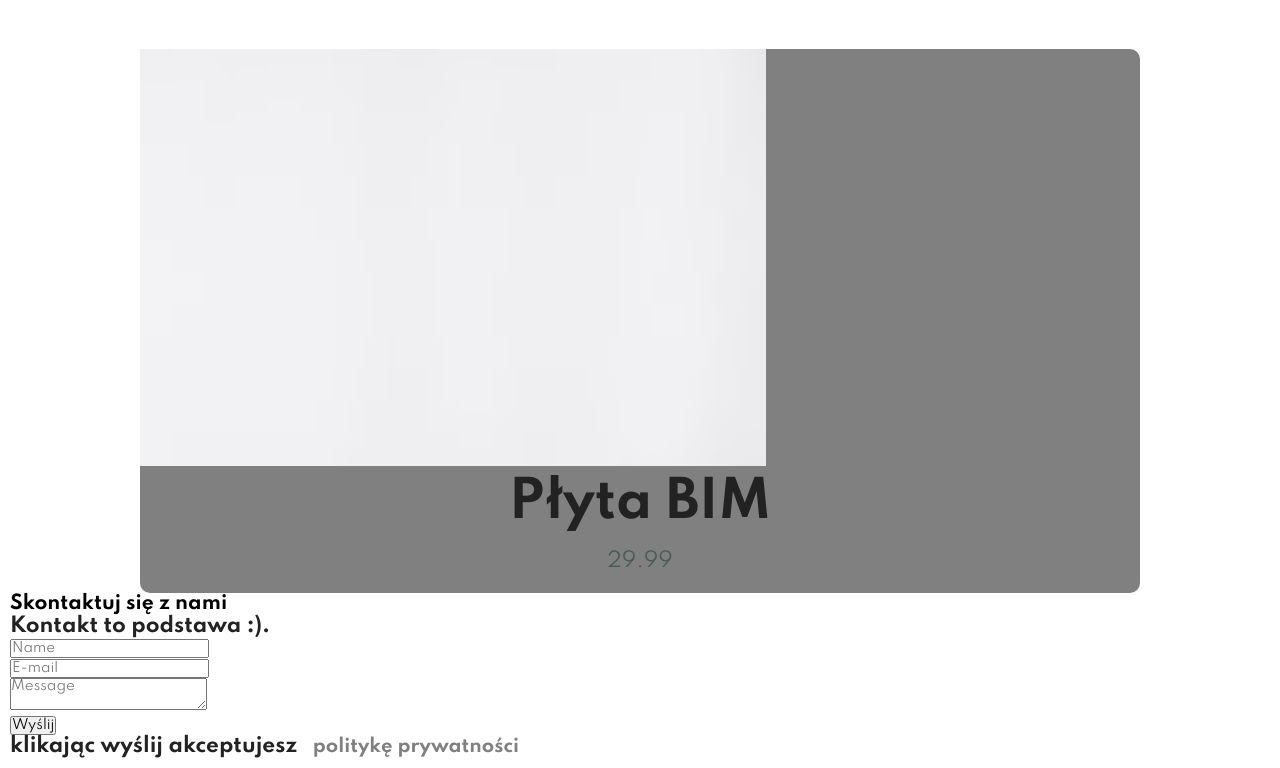
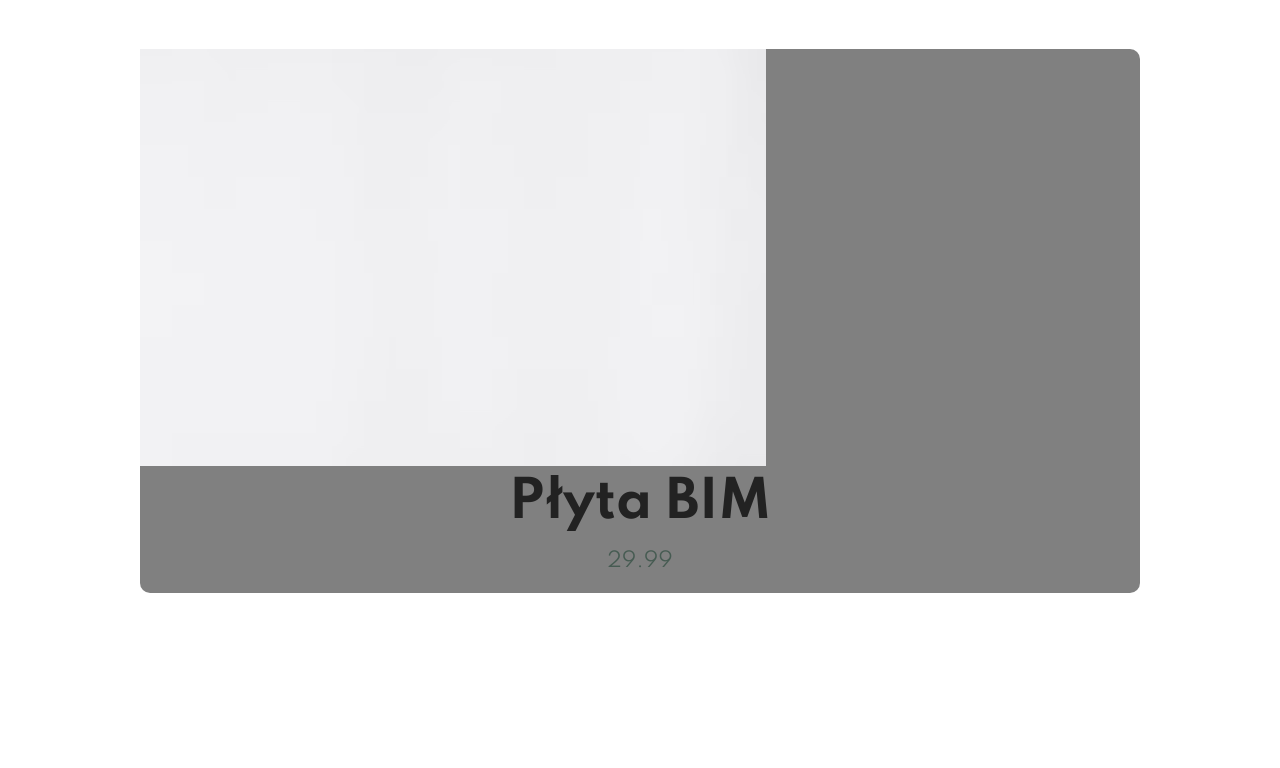
Before and after one commit to BIM-Productions/bimshop, a plain HTML site: page index.html in a window 1280 px wide. Shown: the part 819-1587 px from the top of the page. After the commit the page ends 1422 px from the top, so only its background shows below. Drawn offline with Linux system fonts and the light colour scheme.

Commit message:
Update index.html

```diff
--- a/index.html
+++ b/index.html
@@ -95,101 +95,7 @@
         </div>
 
 
-        <section data-bs-version="5.1" class="form5 cid-sFzDs3t9EG" id="form5-1m">
-            <div class="container">
-              <div class="mbr-section-head">
-                <h3
-                  class="mbr-section-title mbr-fonts-style align-center mb-0 display-2"
-                >
-                  <strong>Skontaktuj się z nami</strong>
-                </h3>
-                <h4
-                  class="mbr-section-subtitle mbr-fonts-style align-center mb-0 mt-2 display-7"
-                >
-                  Kontakt to podstawa :).
-                </h4>
-              </div>
-              <div class="row justify-content-center mt-4">
-                <div class="col-lg-8 mx-auto mbr-form" data-form-type="formoid">
-                  <form
-                    action="https://mobirise.eu/"
-                    method="POST"
-                    class="mbr-form form-with-styler"
-                    data-form-title="Form Name"
-                  >
-                    <input
-                      type="hidden"
-                      name="email"
-                      data-form-email="true"
-                      value="f8L7BPAuoCaIoycu4oQbdFanyBlCXNSOjm2sUIdhdI5JGFDzy8NFYWm5wJFYntzL6fvPoNcVec0OLnBUPFpBIOyzkY5ChPL00C28ofec8Lw05SdpOuZY80vEGZcojDG4"
-                    />
-                    <div class="row">
-                      <div
-                        hidden="hidden"
-                        data-form-alert=""
-                        class="alert alert-success col-12"
-                      >
-                        Dziękujemy za wysłanie formularza!
-                      </div>
-                      <div
-                        hidden="hidden"
-                        data-form-alert-danger=""
-                        class="alert alert-danger col-12"
-                      >
-                        Oops...! some problem!
-                      </div>
-                    </div>
-                    <div class="dragArea row">
-                      <div class="col-md col-sm-12 form-group mb-3" data-for="name">
-                        <input
-                          type="text"
-                          name="name"
-                          placeholder="Name"
-                          data-form-field="name"
-                          class="form-control"
-                          value=""
-                          id="name-form5-1m"
-                        />
-                      </div>
-                      <div class="col-md col-sm-12 form-group mb-3" data-for="email">
-                        <input
-                          type="email"
-                          name="email"
-                          placeholder="E-mail"
-                          data-form-field="email"
-                          class="form-control"
-                          value=""
-                          id="email-form5-1m"
-                        />
-                      </div>
 
-                      <div class="col-12 form-group mb-3" data-for="textarea">
-                        <textarea
-                          name="textarea"
-                          placeholder="Message"
-                          data-form-field="textarea"
-                          class="form-control"
-                          id="textarea-form5-1m"
-                        ></textarea>
-                      </div>
-                      <div
-                        class="col-lg-12 col-md-12 col-sm-12 align-center mbr-section-btn"
-                      >
-                        <button type="submit" class="btn btn-primary display-4">
-                          Wyślij
-                        </button>
-
-                        <br>
-                       <h4  class="mbr-section-subtitle mbr-fonts-style align-center mb-0 mt-2 display-7">
-
-                         klikając wyślij akceptujesz <a href="polityka-prywatnosci.html">politykę prywatności</a> </h4>
-                      </div>
-                    </div>
-                  </form>
-                </div>
-              </div>
-            </div>
-          </section>
 
 
 
```
